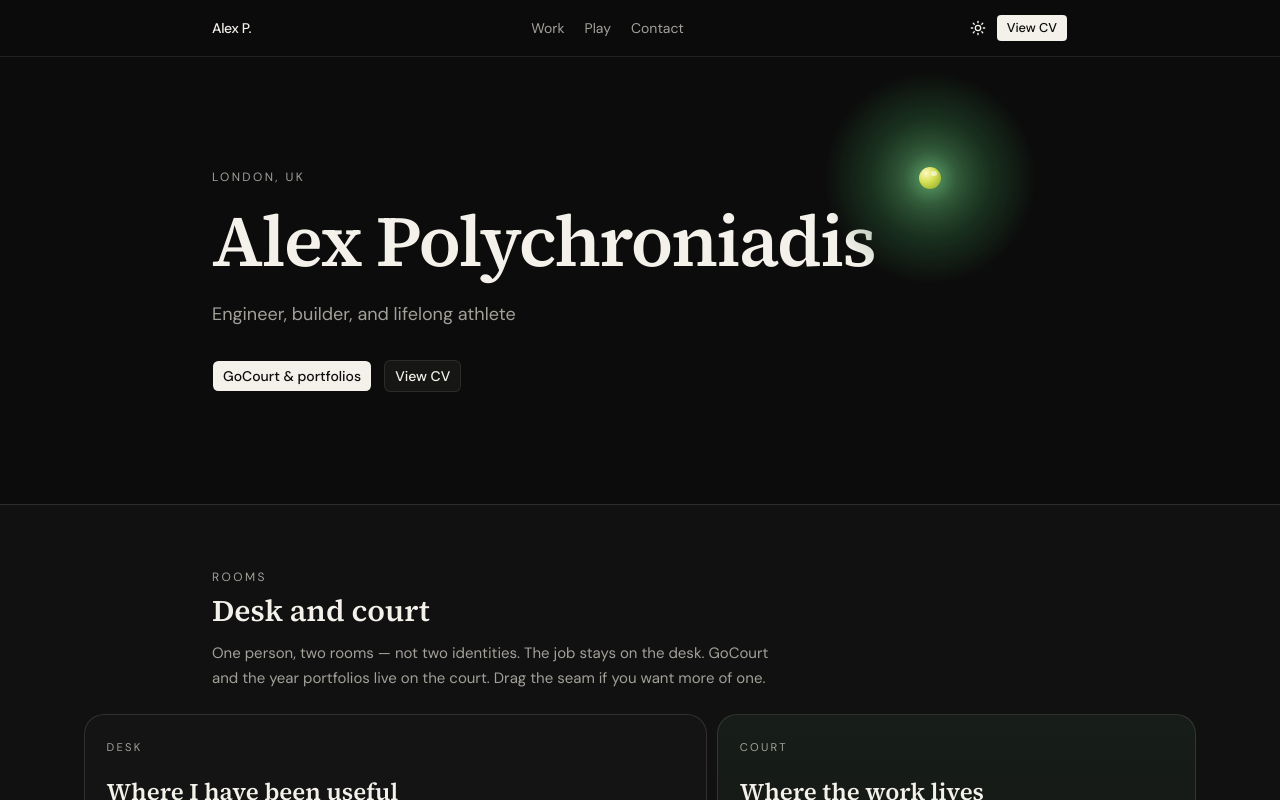
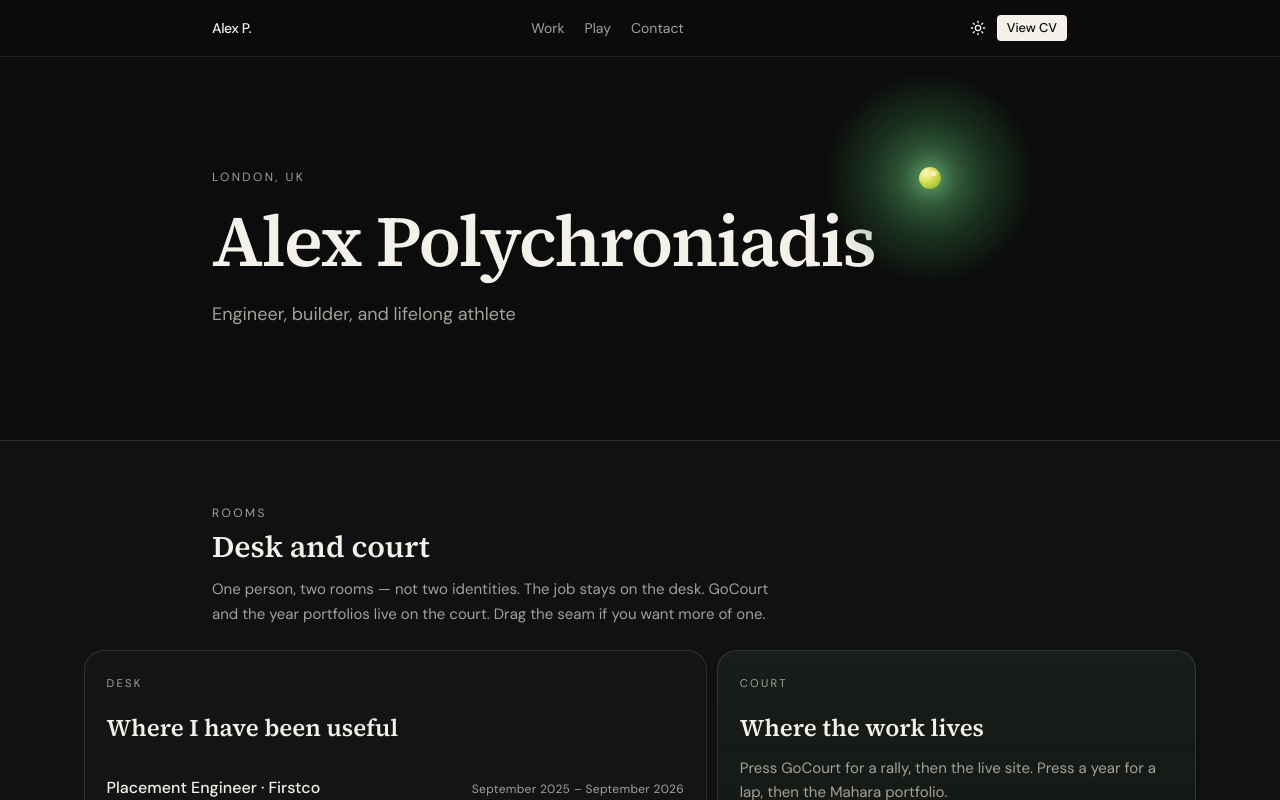
Before and after one commit to alexplds/personal-website, a Next.js app: page / in a window 1280 px wide. Shown: the top 800 px of the page. Built offline with nearby package versions, Linux system fonts and the light colour scheme.

Commit message:
Remove the hero GoCourt and View CV buttons
Co-authored-by: alexandrosplds <Alexandros.polychroniadis@gmail.com>

```diff
--- a/components/sections.tsx
+++ b/components/sections.tsx
@@ -28,14 +28,6 @@ export function HeroSection() {
           <p className="hero-in hero-in-3 mt-5 max-w-xl text-lg text-muted-foreground">
             {content.roleLine}
           </p>
-          <div className="hero-in hero-in-4 mt-8 flex flex-wrap items-center gap-3">
-          <Button nativeButton={false} render={<a href="#play" />}>
-            GoCourt & portfolios
-          </Button>
-          <Button nativeButton={false} variant="outline" render={<a href="/cv" />}>
-            View CV
-          </Button>
-        </div>
       </div>
     </section>
   );
```
